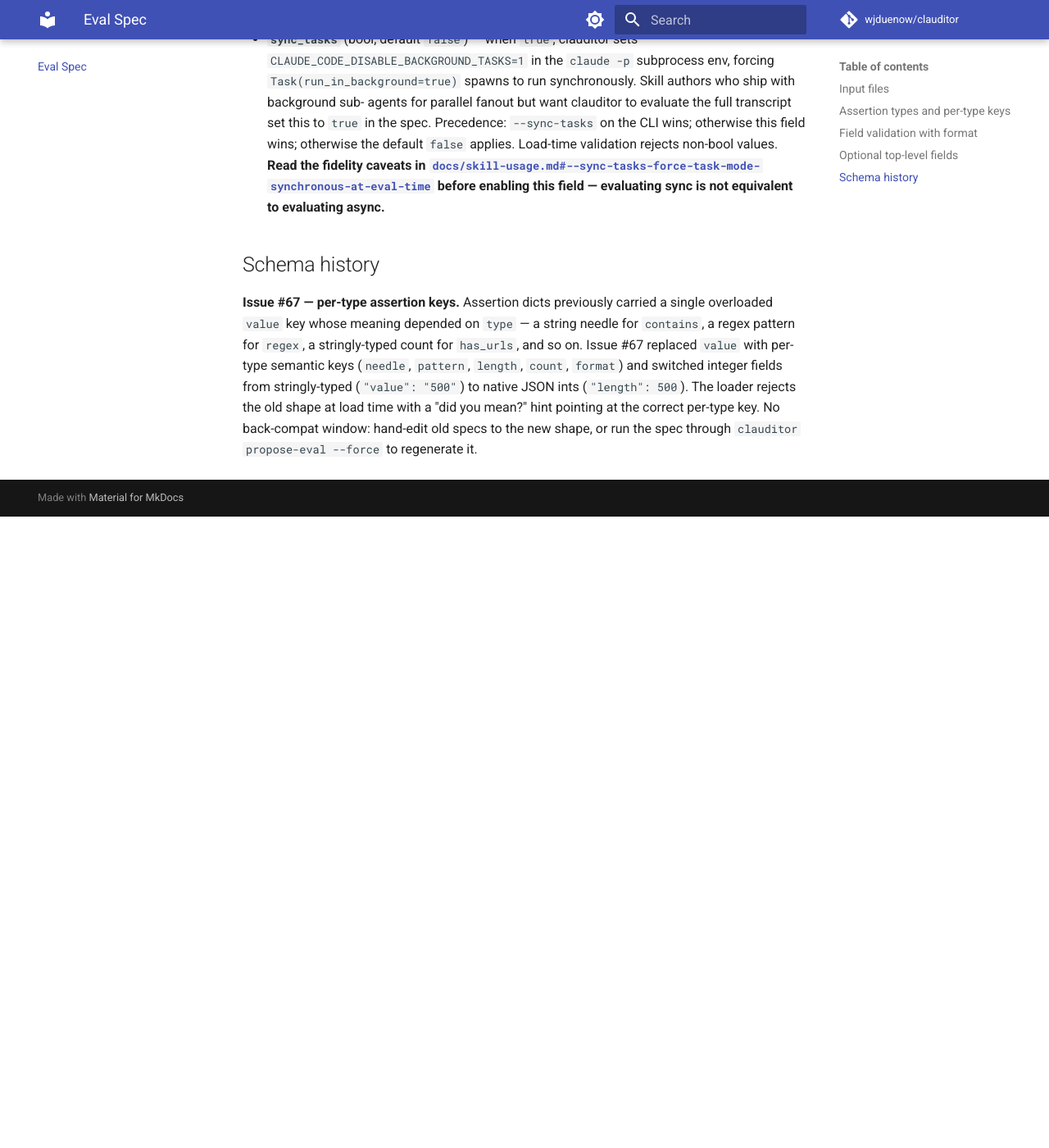
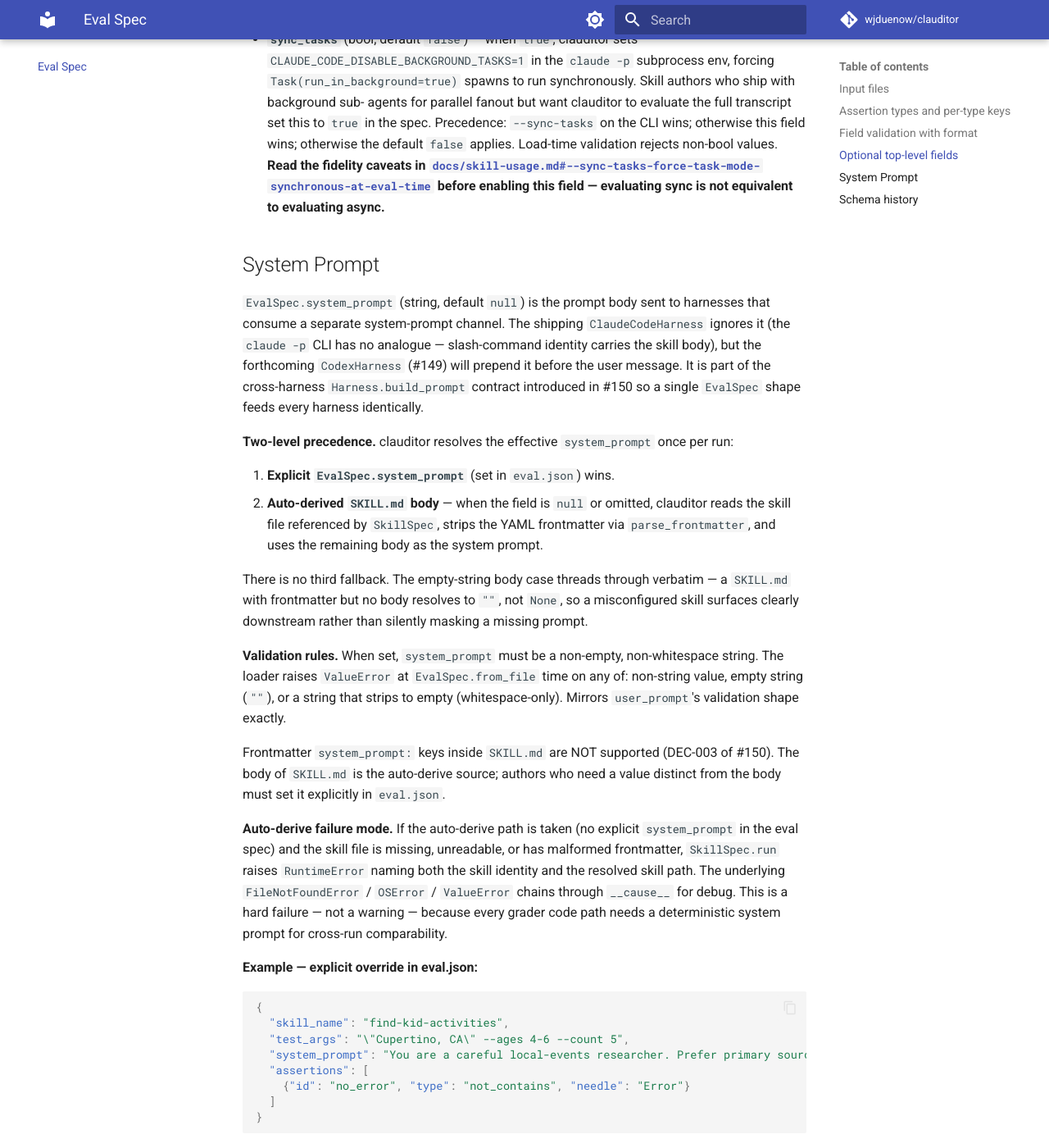
Before and after one commit to wjduenow/clauditor, an MkDocs documentation site: the page built from docs/eval-spec-reference.md, in a window 1280 px wide and 1400 px high, scrolled down 6828 px. Shown: the whole window at 82% size. Built offline with MkDocs 1.6.1 and Material for MkDocs 9.7.7, drawn with Linux system fonts in a browser that asks for light colours; comment, search, counter and statistics services are not loaded; before the commit the page ends 7458 px from its top, so only the background shows below that; some of the changed text lies outside the part shown.

Commit message:
clauditor-dnr.5: documentation for EvalSpec.system_prompt and Harness.build_prompt
Document the new system_prompt field, its precedence, the auto-derive
behavior, and the new Harness.build_prompt protocol member across
docs/eval-spec-reference.md, docs/architecture.md, and CHANGELOG.md.

Co-Authored-By: Claude Opus 4.7 (1M context) <noreply@anthropic.com>

````diff
--- a/docs/eval-spec-reference.md
+++ b/docs/eval-spec-reference.md
@@ -273,6 +273,70 @@ A few `EvalSpec` fields tune specific code paths and are safe to omit:
   before enabling this field — evaluating sync is not equivalent to
   evaluating async.**
 
+## System Prompt
+
+`EvalSpec.system_prompt` (string, default `null`) is the prompt body
+sent to harnesses that consume a separate system-prompt channel. The
+shipping `ClaudeCodeHarness` ignores it (the `claude -p` CLI has no
+analogue — slash-command identity carries the skill body), but the
+forthcoming `CodexHarness` (#149) will prepend it before the user
+message. It is part of the cross-harness `Harness.build_prompt`
+contract introduced in #150 so a single `EvalSpec` shape feeds every
+harness identically.
+
+**Two-level precedence.** clauditor resolves the effective
+`system_prompt` once per run:
+
+1. **Explicit `EvalSpec.system_prompt`** (set in `eval.json`) wins.
+2. **Auto-derived `SKILL.md` body** — when the field is `null` or
+   omitted, clauditor reads the skill file referenced by `SkillSpec`,
+   strips the YAML frontmatter via `parse_frontmatter`, and uses the
+   remaining body as the system prompt.
+
+There is no third fallback. The empty-string body case threads through
+verbatim — a `SKILL.md` with frontmatter but no body resolves to `""`,
+not `None`, so a misconfigured skill surfaces clearly downstream
+rather than silently masking a missing prompt.
+
+**Validation rules.** When set, `system_prompt` must be a non-empty,
+non-whitespace string. The loader raises `ValueError` at
+`EvalSpec.from_file` time on any of: non-string value, empty string
+(`""`), or a string that strips to empty (whitespace-only). Mirrors
+`user_prompt`'s validation shape exactly.
+
+Frontmatter `system_prompt:` keys inside `SKILL.md` are NOT supported
+(DEC-003 of #150). The body of `SKILL.md` is the auto-derive source;
+authors who need a value distinct from the body must set it explicitly
+in `eval.json`.
+
+**Auto-derive failure mode.** If the auto-derive path is taken (no
+explicit `system_prompt` in the eval spec) and the skill file is
+missing, unreadable, or has malformed frontmatter, `SkillSpec.run`
+raises `RuntimeError` naming both the skill identity and the
+resolved skill path. The underlying `FileNotFoundError` / `OSError` /
+`ValueError` chains through `__cause__` for debug. This is a hard
+failure — not a warning — because every grader code path needs a
+deterministic system prompt for cross-run comparability.
+
+**Example — explicit override in eval.json:**
+
+```json
+{
+  "skill_name": "find-kid-activities",
+  "test_args": "\"Cupertino, CA\" --ages 4-6 --count 5",
+  "system_prompt": "You are a careful local-events researcher. Prefer primary sources (venue websites, official park pages) over aggregators. When confidence is low, say so explicitly.",
+  "assertions": [
+    {"id": "no_error", "type": "not_contains", "needle": "Error"}
+  ]
+}
+```
+
+When omitted, `clauditor` derives the same prompt from the body of
+`find-kid-activities/SKILL.md` automatically — the explicit field is
+only needed when the eval-time prompt should diverge from the shipped
+skill body (e.g. tightening rubric framing for a CI grader without
+editing `SKILL.md`).
+
 ## Schema history
 
 **Issue #67 — per-type assertion keys.** Assertion dicts previously
````
Also changed, not shown: CHANGELOG.md (+34 -0 lines), docs/architecture.md (+48 -0 lines).
